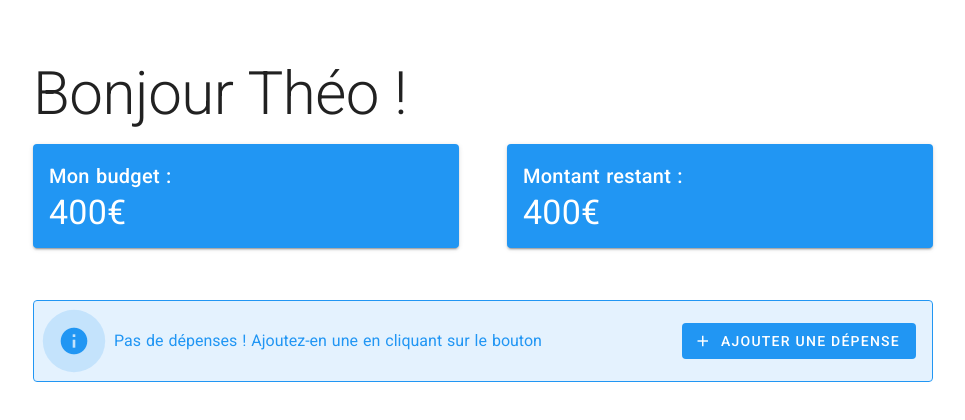
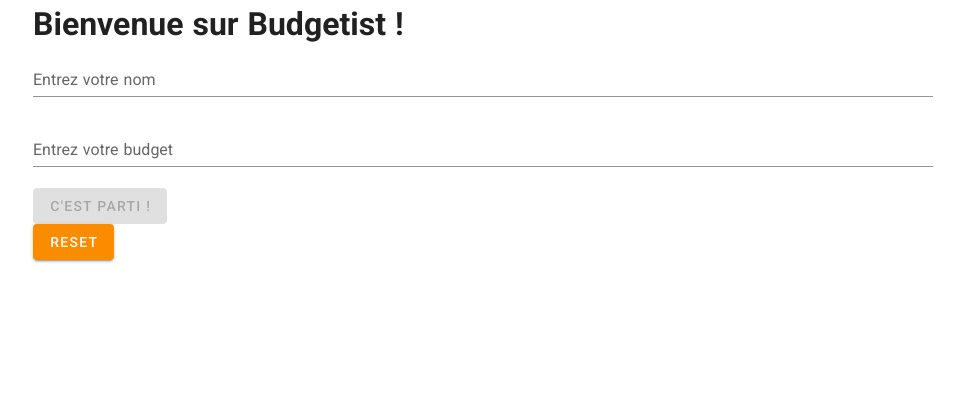
Before and after one commit to STM3900/Budgetist, a Nuxt app: page / in a window 1280 px wide. Shown: the top 420 px of the page, without its empty margins (157-1122 px from the left). Built offline with nearby package versions, Linux system fonts and the light colour scheme.

Commit message:
Avancement de la première page et style

```diff
--- a/components/Ajouterdepense.vue
+++ b/components/Ajouterdepense.vue
@@ -1,7 +1,7 @@
 <template>
   <v-dialog max-width="700px" v-model="dialog">
     <template v-slot:activator="{on, attrs}">
-      <v-btn color="info" :depressed='depressedState' v-bind="attrs" v-on="on"><v-icon left>add</v-icon>Ajouter une dépense</v-btn>
+      <v-btn color="info" class="mr-3" :depressed='depressedState' v-bind="attrs" v-on="on"><v-icon left>add</v-icon>Ajouter une dépense</v-btn>
     </template>
     <v-card class="mx-auto">
       <v-form ref="form" v-on:submit.prevent="submit" v-model="valid" class="pa-10">
--- a/components/Depense.vue
+++ b/components/Depense.vue
@@ -22,7 +22,7 @@
 
 <script>
 export default {
-    transition: 'fade',
+    transition: 'slide',
     name: "depense",
     props: [
         'numDepense',
--- a/layouts/default.vue
+++ b/layouts/default.vue
@@ -7,6 +7,13 @@
 </template>
 
 <style>
+.v-main{
+  margin-right: auto;
+  margin-left: auto;
+
+  width: 900px;
+}
+
 html {
   font-family:
     'Source Sans Pro',
--- a/pages/Truc.vue
+++ /dev/null
@@ -1,23 +0,0 @@
-<template>
-  <div id="app-5">
-    <p>{{ message }}</p>
-    <button v-on:click="reverseMessage">Reverse Message</button> <br>
-    <v-btn class="info">Message super cool</v-btn>
-  </div>
-</template>
-
-<script>
-export default {
-  transition: 'fade',
-  data() {
-    return {
-      message: "coucou",
-    };
-  },
-  methods: {
-    reverseMessage: function () {
-      this.message = this.message.split("").reverse().join("");
-    },
-  },
-};
-</script>
--- /dev/null
+++ b/pages/budget.vue
@@ -0,0 +1,145 @@
+<template>
+  <v-main>
+    <Test v-bind:titre="letitre" v-bind:nom="nom"/>
+    <v-row>
+      <v-col>
+        <Budget v-bind:budget="budget" v-bind:devise="devise"/>
+      </v-col>
+      <v-col>
+        <Reste v-bind:reste="reste" v-bind:devise="devise" v-bind:couleur="couleur"/>
+      </v-col>
+    </v-row>
+    <Nodepense v-if="!isDepense" v-on:submit="ajouterDepense" class=" mt-10 mb-10"/>
+    <Depense v-for="depense in depenses" :key="depense.id" v-bind:numDepense="depense.id" v-bind:montantDepense="depense.montant" v-bind:texteDepense="depense.texte" v-bind:date="depense.date" v-bind:devise="devise" v-bind:icone="depense.type" v-on:suppr="supprimerDepense(depense.id)" />
+    <v-container class="pl-0 pr-0">
+      <v-row>
+        <nuxt-link to="/" class="ml-3"><v-btn outlined>Revenir au menu</v-btn></nuxt-link>
+        <v-spacer></v-spacer>
+        <AjouterDepense v-if="isDepense" v-on:submit="ajouterDepense" :depressedState='false'/>
+      </v-row>
+    </v-container>
+  </v-main>
+</template>
+
+<script>
+const STORAGE_KEY = 'depenses-storage';
+
+import Test from "../components/Test";
+import Budget from "../components/Budget";
+import Depense from "../components/Depense";
+import Reste from "../components/Reste";
+
+import AjouterDepense from "../components/AjouterDepense";
+import Popup from "../components/Popup";
+import Nodepense from "../components/Nodepense";
+
+export default {
+  transition: 'fade',
+  components: {
+    Test, Budget, Depense, Reste, AjouterDepense, Popup, Nodepense
+  },
+  data() {
+    return {
+      letitre: "Bonjour",
+      nom: "",
+      budget: null,
+      devise: '€',
+
+      couleur: 'indigo',
+      isDepense: true,
+
+      depenses: [
+
+      ],
+      reste: ''
+    }
+  },
+  methods: {
+    test(){
+      alert('test');
+    },
+    calculDepense(){
+      this.checkDepense();
+      this.reste = this.budget;
+
+      if(this.depenses){
+        for(let i = 0; i < this.depenses.length; i++){
+        console.log(this.depenses[i].montant);
+
+        this.reste = this.reste - this.depenses[i].montant;
+        this.depenses[i].id = i+1;
+        console.log(this.depenses[i].id);
+        }
+      }
+      this.calculCouleur();
+    },
+    ajouterDepense(data){
+      this.depenses.push({id: '', montant: data.montant, texte: data.texte, date: new Date().toLocaleDateString(), type: data.type});
+
+      console.log('Élément ajouté !');
+      this.calculDepense();
+      localStorage.setItem(STORAGE_KEY, JSON.stringify(this.depenses));
+    },
+    supprimerDepense(index){
+      this.depenses.splice(index-1, 1);
+
+      console.log(`Élément n°${index} supprimé !`);
+      this.calculDepense();
+      localStorage.setItem(STORAGE_KEY, JSON.stringify(this.depenses));
+    },
+    calculCouleur(){
+      if(this.reste >= this.budget*0.75){
+        this.couleur = 'blue';
+      }else if(this.reste >= this.budget*0.50){
+        this.couleur = 'success';
+      }else if(this.reste >= this.budget*0.25){
+        this.couleur = 'amber';
+      }else if(this.reste >= this.budget*0.10){
+        this.couleur = 'warning';
+      }else if(this.reste <= this.budget*0.10 && this.reste > 0){
+        this.couleur = 'error';
+      }else if(this.reste <= 0){
+        this.couleur = 'pink';
+      }
+    },
+    checkDepense(){
+      if(this.depenses.length < 1){
+        this.isDepense = false;
+      }
+      else{
+        this.isDepense = true;
+      }
+      console.log("la dépense est ", this.isDepense);
+    }
+  },
+  mounted() {
+      if(localStorage.getItem("nom") == "" || localStorage.getItem("nom") == undefined){
+        this.$router.push('/');
+      }
+      else{
+        this.nom = localStorage.getItem("nom");
+        this.budget =  localStorage.getItem("budget");
+
+        this.depenses = JSON.parse(localStorage.getItem(STORAGE_KEY) || '[]');
+        console.log(this.depenses);
+        this.calculDepense();
+      }
+  },
+};
+
+</script>
+
+<style>
+/*
+.list-enter, .list-leave-to {
+  opacity: 0;
+}
+.list-enter-active, .list-leave-active {
+  transition: opacity 0.5s ease;
+}
+
+.list-move {
+  transition: transform 0.5s ease-out;
+}
+*/
+</style>
--- a/pages/index.vue
+++ b/pages/index.vue
@@ -1,140 +1,71 @@
 <template>
   <v-main>
-    <Test v-bind:titre="letitre" v-bind:nom="nom"/>
-    <v-row>
-      <v-col>
-        <Budget v-bind:budget="budget" v-bind:devise="devise"/>
-      </v-col>
-      <v-col>
-        <Reste v-bind:reste="reste" v-bind:devise="devise" v-bind:couleur="couleur"/>
-      </v-col>
-    </v-row>
-    <Nodepense v-if="!isDepense" v-on:submit="ajouterDepense" class=" mt-10 mb-10"/>
-    <Depense v-for="depense in depenses" :key="depense.id" v-bind:numDepense="depense.id" v-bind:montantDepense="depense.montant" v-bind:texteDepense="depense.texte" v-bind:date="depense.date" v-bind:devise="devise" v-bind:icone="depense.type" v-on:suppr="supprimerDepense(depense.id)" />
-    <v-container class="pl-0 pr-0">
-      <AjouterDepense v-if="isDepense" v-on:submit="ajouterDepense" :depressedState='false'/>
-    </v-container>
+    <h1>Bienvenue sur Budgetist !</h1>
+    <v-form ref="form" v-if="firstTime" v-on:submit.prevent="submit" v-model="valid">
+      <v-text-field type="text" label="Entrez votre nom" v-model="name" :rules="isEmpty"></v-text-field>
+      <v-text-field type="number" label="Entrez votre budget" v-model="budget" :rules="isNum"></v-text-field>
+      <v-btn :disabled="!valid" type="submit" class="success">C'est parti !</v-btn>
+    </v-form>
+    <v-btn class="warning" v-on:click="reset">Reset</v-btn>
   </v-main>
 </template>
 
 <script>
-const STORAGE_KEY = 'depenses-storage';
-
-import Test from "../components/Test";
-import Budget from "../components/Budget";
-import Depense from "../components/Depense";
-import Reste from "../components/Reste";
-
-import AjouterDepense from "../components/AjouterDepense";
-import Popup from "../components/Popup";
-import Nodepense from "../components/Nodepense";
-
 export default {
   transition: 'fade',
-  components: {
-    Test, Budget, Depense, Reste, AjouterDepense, Popup, Nodepense
-  },
-  data() {
+  data: function(){
     return {
-      letitre: "Bonjour",
-      nom: "Théo",
-      budget: 400,
-      devise: '€',
+      valid: false,
+      name: '',
+      budget: null,
 
-      couleur: 'indigo',
-      isDepense: true,
+      firstTime: true,
 
-      depenses: [
-
+      isNum: [
+        v => !isNaN(v) || 'La valeur doit être un nombre.',
+        v => !!v || 'Champ requis.',
+        v => v > 0 || 'La valeur ne peut être négative.'
       ],
-      reste: ''
-    }
+      isEmpty: [
+        v => !!v || 'Champ requis.'
+      ]
+    };
   },
   methods: {
-    test(){
-      alert('test');
-    },
-    calculDepense(){
-      this.checkDepense();
-      this.reste = this.budget;
+      submit() {
+        if(this.$refs.form.validate()){
+          localStorage.setItem('nom', this.name);
+          localStorage.setItem('budget', this.budget);
 
-      if(this.depenses){
-        for(let i = 0; i < this.depenses.length; i++){
-        console.log(this.depenses[i].montant);
+          console.log(this.newType);
+          this.$router.push('budget');
+        }
+      },
+      reset(){
+        localStorage.removeItem('nom');
+        localStorage.removeItem('budget');
 
-        this.reste = this.reste - this.depenses[i].montant;
-        this.depenses[i].id = i+1;
-        console.log(this.depenses[i].id);
-        }
+        this.firstTime = true;
+        this.name = '';
+        this.budget = null;
       }
-      this.calculCouleur();
-    },
-    ajouterDepense(data){
-      this.depenses.push({id: '', montant: data.montant, texte: data.texte, date: new Date().toLocaleDateString(), type: data.type});
-
-      console.log('Élément ajouté !');
-      this.calculDepense();
-      localStorage.setItem(STORAGE_KEY, JSON.stringify(this.depenses));
-    },
-    supprimerDepense(index){
-      this.depenses.splice(index-1, 1);
-
-      console.log(`Élément n°${index} supprimé !`);
-      this.calculDepense();
-      localStorage.setItem(STORAGE_KEY, JSON.stringify(this.depenses));
-    },
-    calculCouleur(){
-      if(this.reste >= this.budget*0.75){
-        this.couleur = 'blue';
-      }else if(this.reste >= this.budget*0.50){
-        this.couleur = 'success';
-      }else if(this.reste >= this.budget*0.25){
-        this.couleur = 'amber';
-      }else if(this.reste >= this.budget*0.10){
-        this.couleur = 'warning';
-      }else if(this.reste <= this.budget*0.10 && this.reste > 0){
-        this.couleur = 'error';
-      }else if(this.reste <= 0){
-        this.couleur = 'pink';
-      }
-    },
-    checkDepense(){
-      if(this.depenses.length < 1){
-        this.isDepense = false;
+  },
+    mounted() {
+      if(localStorage.getItem("nom") == "" || localStorage.getItem("nom") == undefined){
+        this.firstTime = true;
       }
       else{
-        this.isDepense = true;
+        this.firstTime = false;
+
+        this.name = localStorage.getItem('nom')
+        this.budget = localStorage.getItem('budget')
       }
-      console.log("la dépense est ", this.isDepense);
-    }
-  },
-  mounted() {
-    this.depenses = JSON.parse(localStorage.getItem(STORAGE_KEY) || '[]');
-    console.log(this.depenses);
-    this.calculDepense();
   },
 };
-
 </script>
 
 <style>
-.v-main{
-  margin-right: auto;
-  margin-left: auto;
-
-  width: 900px;
-}
-
-/*
-.list-enter, .list-leave-to {
-  opacity: 0;
-}
-.list-enter-active, .list-leave-active {
-  transition: opacity 0.5s ease;
-}
-
-.list-move {
-  transition: transform 0.5s ease-out;
-}
-*/
+  *{
+    text-decoration: none;
+  }
 </style>
```
